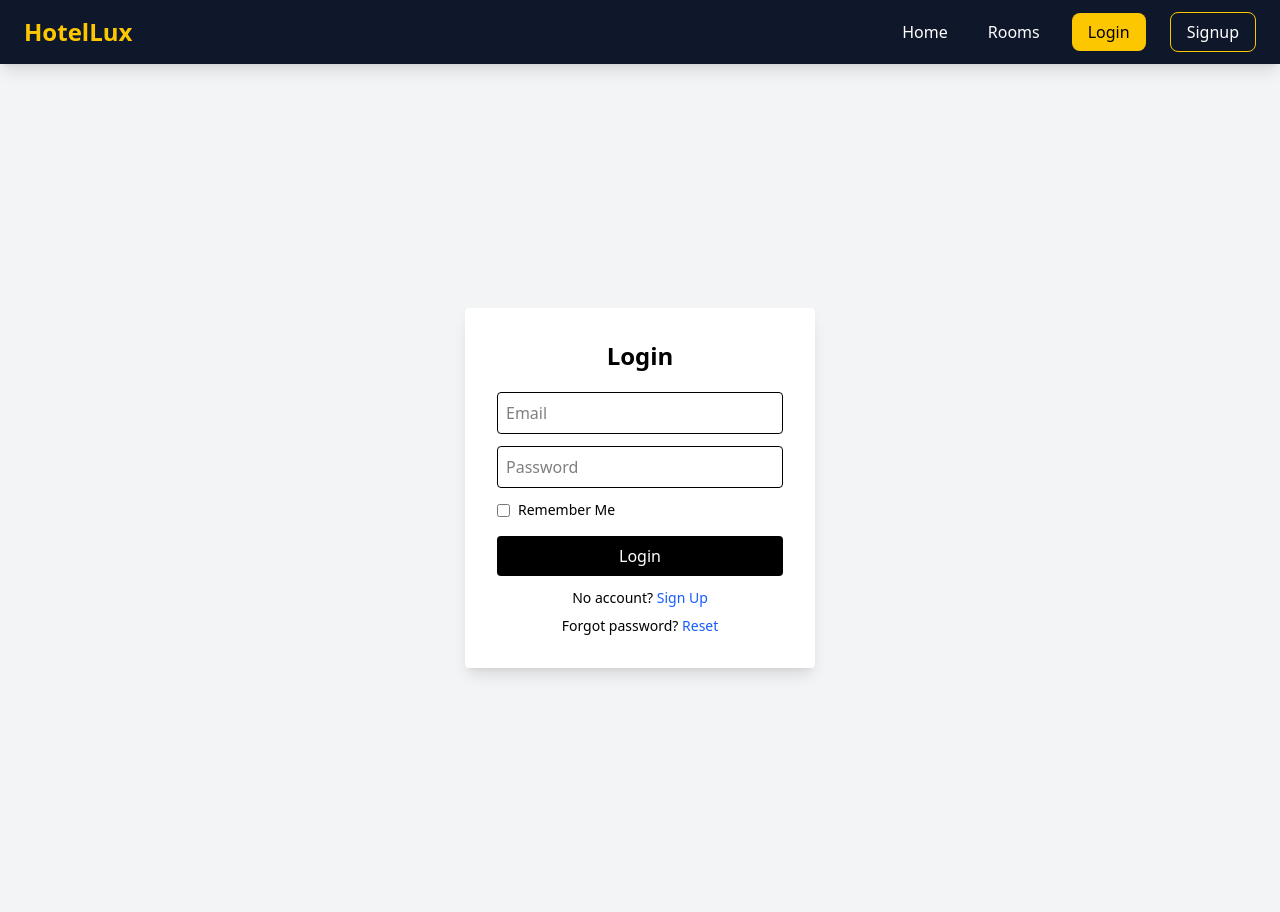
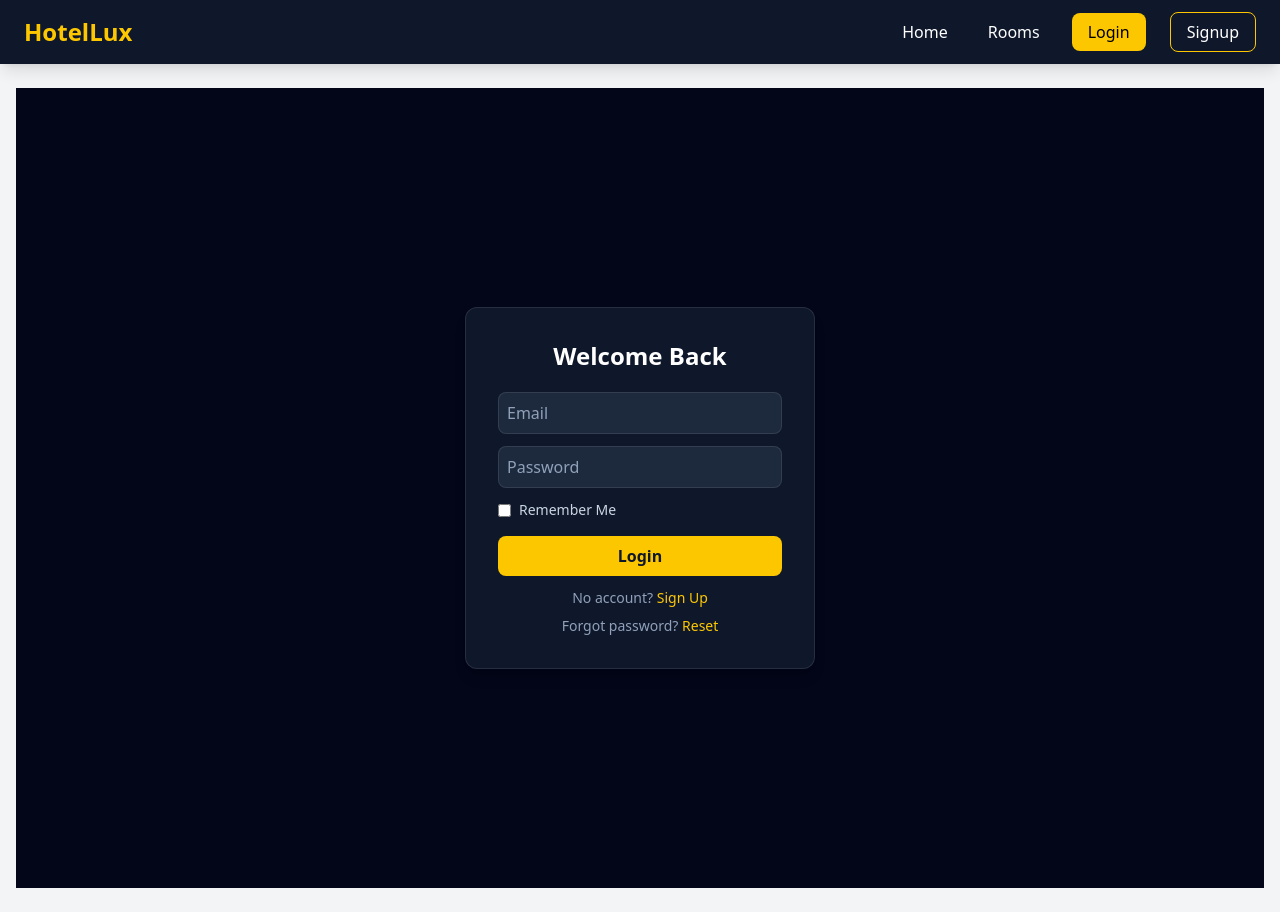
Before and after one commit to shehabuddin380/hotel-frontend, a React (Vite) app: page /login in a window 1280 px wide. Built offline with nearby package versions, Linux system fonts and the light colour scheme; no server answers.

Commit message:
upadet and fix login

```diff
--- a/src/pages/Login.jsx
+++ b/src/pages/Login.jsx
@@ -46,15 +46,17 @@ const Login = () => {
   };
 
   return (
-    <div className="min-h-screen flex justify-center items-center bg-gray-100">
+    <div className="min-h-screen flex justify-center items-center bg-slate-950 px-4">
       <form
         onSubmit={handleLogin}
-        className="bg-white p-8 shadow-lg rounded w-[350px]"
+        className="bg-slate-900 border border-white/10 p-8 shadow-lg rounded-xl w-[350px] text-white"
       >
-        <h2 className="text-2xl font-bold mb-5 text-center">Login</h2>
+        <h2 className="text-2xl font-bold mb-5 text-center">
+          Welcome Back
+        </h2>
 
         {error && (
-          <p className="mb-4 text-center text-red-600 font-medium">
+          <p className="mb-4 text-center text-red-400 text-sm font-medium">
             {error}
           </p>
         )}
@@ -63,7 +65,7 @@ const Login = () => {
           name="email"
           type="email"
           placeholder="Email"
-          className="w-full mb-3 p-2 border rounded"
+          className="w-full mb-3 p-2 rounded-lg bg-slate-800 border border-white/10 placeholder-slate-400 focus:outline-none focus:ring-2 focus:ring-yellow-400"
           required
         />
 
@@ -71,11 +73,11 @@ const Login = () => {
           name="password"
           type="password"
           placeholder="Password"
-          className="w-full mb-3 p-2 border rounded"
+          className="w-full mb-3 p-2 rounded-lg bg-slate-800 border border-white/10 placeholder-slate-400 focus:outline-none focus:ring-2 focus:ring-yellow-400"
           required
         />
 
-        <label className="flex items-center gap-2 mb-4 text-sm">
+        <label className="flex items-center gap-2 mb-4 text-sm text-slate-300">
           <input type="checkbox" name="remember" />
           Remember Me
         </label>
@@ -83,21 +85,21 @@ const Login = () => {
         <button
           type="submit"
           disabled={loading}
-          className="w-full bg-black text-white py-2 rounded hover:bg-gray-800 disabled:bg-gray-500"
+          className="w-full bg-yellow-400 hover:bg-yellow-300 text-slate-900 font-semibold py-2 rounded-lg transition disabled:bg-slate-600 disabled:text-slate-300"
         >
           {loading ? "Logging in..." : "Login"}
         </button>
 
-        <p className="text-sm mt-3 text-center">
+        <p className="text-sm mt-3 text-center text-slate-400">
           No account?{" "}
-          <Link to="/signup" className="text-blue-600 hover:underline">
+          <Link to="/signup" className="text-yellow-400 hover:underline">
             Sign Up
           </Link>
         </p>
 
-        <p className="text-sm mt-2 text-center">
+        <p className="text-sm mt-2 text-center text-slate-400">
           Forgot password?{" "}
-          <Link to="/forgot" className="text-blue-600 hover:underline">
+          <Link to="/forgot" className="text-yellow-400 hover:underline">
             Reset
           </Link>
         </p>
```
